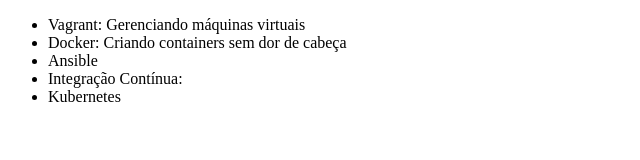
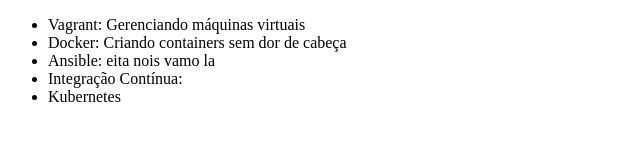
Before and after one commit to rafael-rosa1/alura-git, a plain HTML site: page index.html in a window 1280 px wide. Shown: the whole page, without its empty margins (0-640 px from the left). Drawn offline with Linux system fonts and the light colour scheme.

Commit message:
alterando codigo

```diff
--- a/index.html
+++ b/index.html
@@ -8,7 +8,7 @@
     <ul>
         <li>Vagrant: Gerenciando máquinas virtuais</li>
         <li>Docker: Criando containers sem dor de cabeça</li>
-        <li>Ansible</li>
+        <li>Ansible: eita nois vamo la</li>
         <li>Integração Contínua: </li>
         <li>Kubernetes</li>
     </ul>
```
